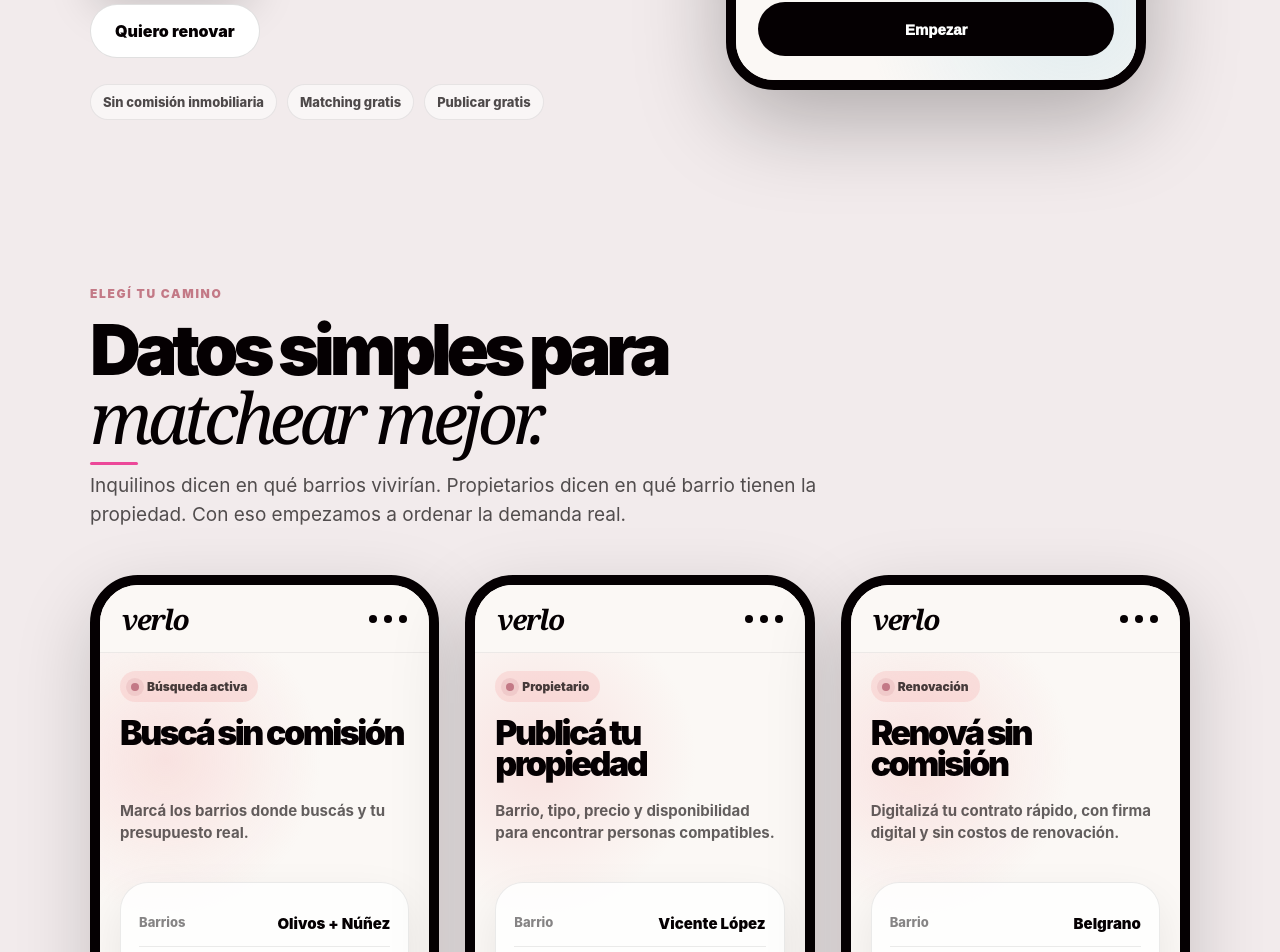
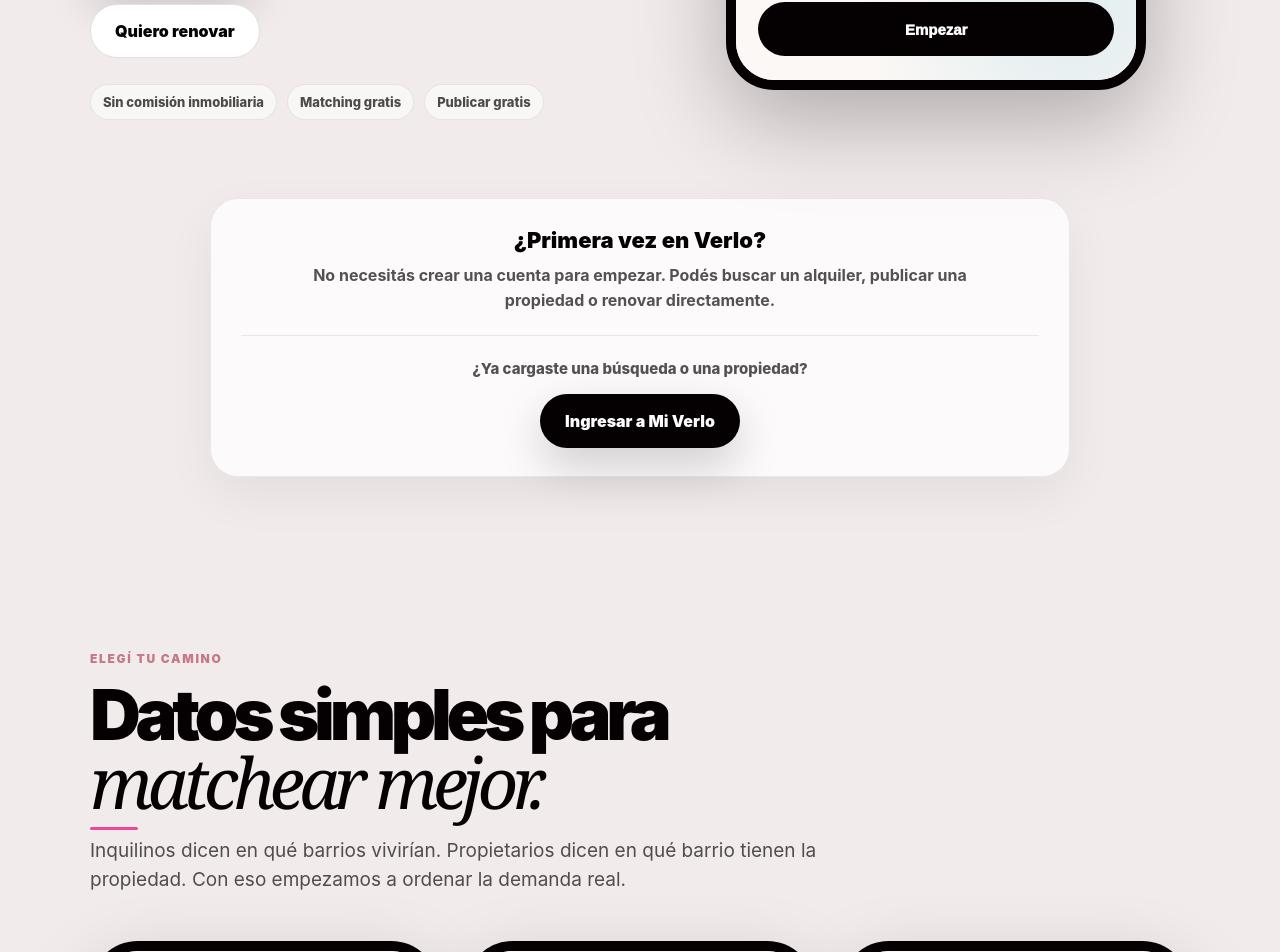
Before and after one commit to rentverlo-dotcom/verlo, a Next.js app: page / in a window 1280 px wide. Shown: the part 955-1907 px from the top of the page. Built offline with nearby package versions, Linux system fonts and the light colour scheme.

Commit message:
Update page.tsx

```diff
--- a/app/page.tsx
+++ b/app/page.tsx
@@ -2846,6 +2846,88 @@ export default function PageDePrueba() {
         </div>
       </section>
 
+
+<section
+  className="section"
+  style={{
+    paddingTop: 0,
+  }}
+>
+  <div className="container">
+    <div
+      style={{
+        maxWidth: "860px",
+        margin: "0 auto",
+        padding: "28px 30px",
+        borderRadius: "28px",
+        background: "rgba(255,255,255,.72)",
+        border: "1px solid rgba(5,0,2,.08)",
+        boxShadow: "0 18px 50px rgba(5,0,2,.06)",
+        textAlign: "center",
+      }}
+    >
+      <p
+        style={{
+          margin: 0,
+          fontSize: "22px",
+          lineHeight: 1.2,
+          fontWeight: 950,
+          color: "#050002",
+        }}
+      >
+        ¿Primera vez en Verlo?
+      </p>
+
+      <p
+        style={{
+          margin: "10px auto 0",
+          maxWidth: "680px",
+          fontSize: "16px",
+          lineHeight: 1.55,
+          fontWeight: 700,
+          color: "rgba(5,0,2,.68)",
+        }}
+      >
+        No necesitás crear una cuenta para empezar.
+        Podés buscar un alquiler, publicar una propiedad
+        o renovar directamente.
+      </p>
+
+      <div
+        style={{
+          width: "100%",
+          height: "1px",
+          background: "rgba(5,0,2,.08)",
+          margin: "22px 0",
+        }}
+      />
+
+      <p
+        style={{
+          margin: 0,
+          fontSize: "15px",
+          lineHeight: 1.5,
+          fontWeight: 800,
+          color: "rgba(5,0,2,.68)",
+        }}
+      >
+        ¿Ya cargaste una búsqueda o una propiedad?
+      </p>
+
+      <a
+        href="/login"
+        className="btn btn-primary"
+        style={{
+          marginTop: "14px",
+        }}
+      >
+        Ingresar a Mi Verlo
+      </a>
+    </div>
+  </div>
+</section>
+
+
       <section
         className="section"
         id="caminos"
```
